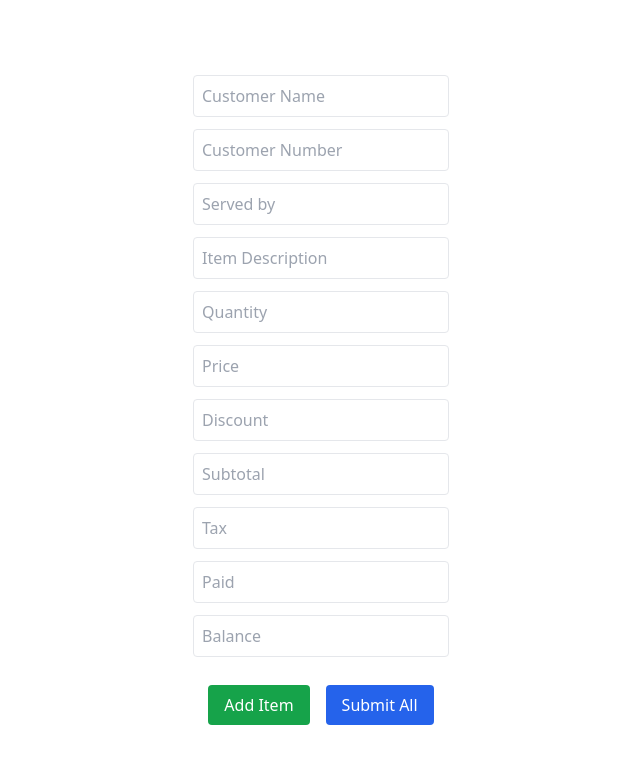
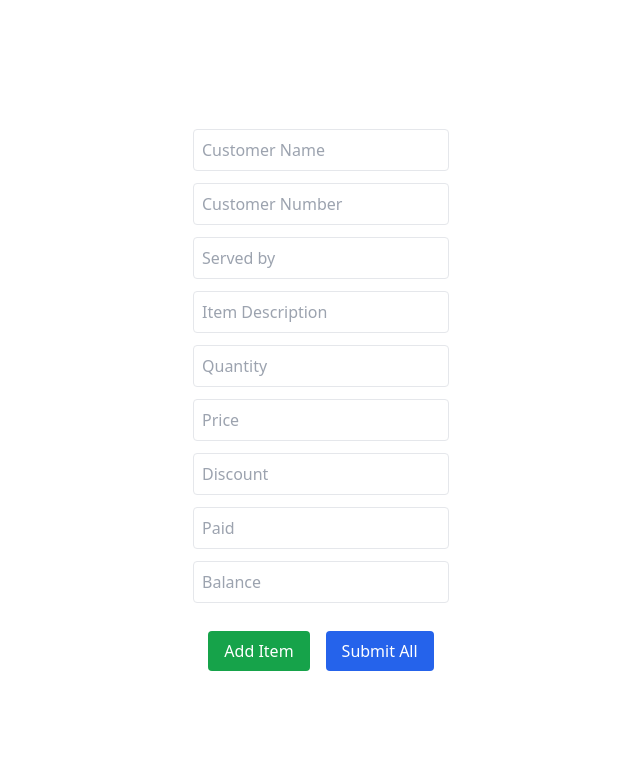
Before and after one commit to cabdikariim242/calculation-proj, a Vue app: page / in a window 1280 px wide. Shown: the top 764 px of the page, without its empty margins (319-959 px from the left). Built offline with nearby package versions, Linux system fonts and the light colour scheme.

Commit message:
about to make it printable

```diff
--- a/src/App.vue
+++ b/src/App.vue
@@ -54,18 +54,6 @@
       v-model.number="discount"
       type="number"
       placeholder="Discount"
-      class="p-2 border rounded w-64"
-    />
-    <input
-      v-model.number="subtotal"
-      type="number"
-      placeholder="Subtotal"
-      class="p-2 border rounded w-64"
-    />
-    <input
-      v-model.number="tax"
-      type="number"
-      placeholder="Tax"
       class="p-2 border rounded w-64"
     />
     <input
@@ -133,9 +121,7 @@ export default {
         description: this.itemDescription,
         quantity: this.quantity,
         price: this.price,
-        discount: this.discount,
-        subtotal: this.subtotal,
-        tax: this.tax,
+        discount: this.paid - this.discount,
         paid: this.paid,
         balance: this.balance,
         name: this.name,
--- a/src/components/result.vue
+++ b/src/components/result.vue
@@ -11,7 +11,7 @@
       </div>
       <div class=" lg:mr-20 md:mr-20">
         <h1 class="font-bold text-[#0ace7cd8] text-[30px]">SALES</h1>
-        <P class="font-bold text-[12px]">JUN 04, 2025</P>
+        <P class="font-bold text-[12px]">{{data.month}} {{data.day}}, {{data.year}}</P>
       </div>
     </div>
     <div>
@@ -23,8 +23,7 @@
             AWOOWE ELECTRONICS
           </h1>
           <p>Soobe, Abdishideeye, somalia</p>
-          <p>0619538337/0612498658</p>
-          <p>awoowe@gmail.com</p>
+          <p>0619538337</p>
         </div>
         <div class="mr-5 lg:mr-20 md:mr-20">
           <h1 class="font-bold text-[#0ace7cd8] text-[17px]">BILL TO</h1>
@@ -96,16 +95,7 @@
            <span class="inline-block bg-teal-400 font-bold text-white py-[6px] pl-4 w-[70px] lg:w-[140px] md:w-[140px]">${{items[0]?.discount}}</span>
 
          </div>
-         <div class="mb-[16px]">
-           <span class="bg-teal-500 font-bold text-white text-[15px] py-2 ml-5  lg:pl-4 md:pl-4 pl-[5px] lg:pr-[86px] md:pr-[86px] pr-[51.5px]">SUBTOTAL</span>
-           <span class="inline-block bg-teal-400 font-bold text-white py-[6px] pl-4 pr-8 w-[70px] lg:w-[140px] md:w-[140px]">${{items[0]?.subtotal}}</span>
 
-         </div>
-         <div class="mb-[16px]">
-           <span class="bg-teal-500 font-bold text-white text-[15px] py-2 ml-5  lg:pl-4 md:pl-4 pl-[5px] lg:pr-[66px] md:pr-[66px] pr-[33px]">TAX(VAT 0%)</span>
-           <span class="bg-teal-400 font-bold text-white py-[6px] pl-4 inline-block w-[70px] lg:w-[140px] md:w-[140px]">${{items[0]?.tax}}</span>
-
-         </div>
          <div class="mb-[16px]">
            <span class="bg-teal-500 font-bold text-white text-[15px] py-2 ml-5  lg:pl-4 md:pl-4 pl-[5px] lg:pr-[123px] md:pr-[123px] pr-[91px]">PAID</span>
            <span class="inline-block bg-teal-400 font-bold text-white py-[6px] pl-4 w-[70px] lg:w-[140px] md:w-[140px]">${{items[0]?.paid}}</span>
@@ -113,19 +103,34 @@
          </div>
          <div>
            <span class="bg-teal-500 font-bold text-white text-[15px] py-2 ml-5  lg:pl-4 md:pl-4 pl-[5px] lg:pr-[90px] md:pr-[90px] pr-[57px]">BALANCE</span>
-           <span class="inline-block bg-teal-400 font-bold text-white py-[6px] pl-4 w-[70px] lg:w-[140px] md:w-[140px]">${{items[0]?.balance}}0803</span>
+           <span class="inline-block bg-teal-400 font-bold text-white py-[6px] pl-4 w-[70px] lg:w-[140px] md:w-[140px]">${{items[0]?.balance}}</span>
 
          </div>
 
         </div>
     </div>
     <h1 class="font-bold text-green-700 mt-5 mb-20 ml-10">thank you {{ items[0]?.name }} for the purchase</h1>
+
+    <button onclick="window.print()" class="bg-blue-500 text-white px-4 py-2 rounded">
+  Print
+</button>
+
   </div>
 </template>
 
 <script>
 export default {
   name: "Result",
+  data() {
+    const today = new Date();
+    return {
+      data:{
+      month: today.toLocaleString('default', { month: 'long' }),
+      day: today.getDate(),
+      year: today.getFullYear(),
+      }
+    };
+  },
   props: {
     items: {
       type: Array,
@@ -135,7 +140,7 @@ export default {
 
   computed: {
     totalPrice() {
-      return this.items.reduce((sum, item) => sum + item.total, 0);
+      return this.items.reduce((sum, item) => sum + item.total - item.discount, 0);
     },
   },
 };
```
